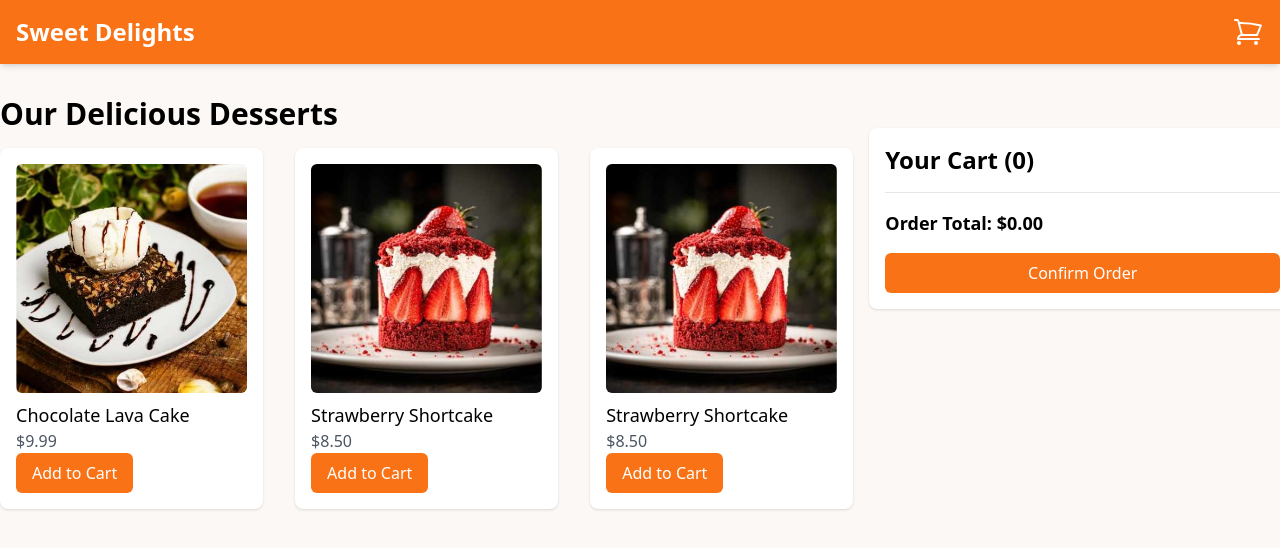
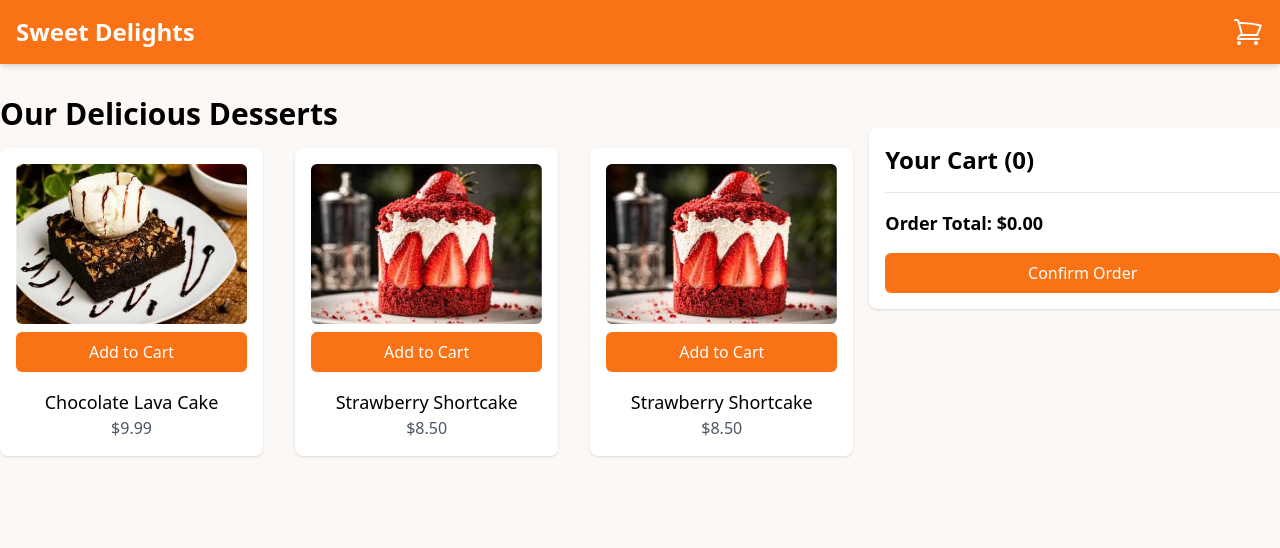
Before and after one commit to delfinjfb/product-list-cart-fem, a React (Create React App) app: page / in a window 1280 px wide. Shown: the top 548 px of the page. Built offline with nearby package versions, Linux system fonts and the light colour scheme.

Commit message:
AddToCartButton

```diff
--- /dev/null
+++ b/src/components/AddToCartButton.jsx
@@ -0,0 +1,15 @@
+// src/components/AddToCartButton.jsx
+import React from "react";
+
+const AddToCartButton = ({ onAddToCart }) => {
+  return (
+    <button
+      onClick={onAddToCart}
+      className="bg-orange-500 text-white px-4 py-2 rounded-md hover:bg-orange-600 mt-2 w-full"
+    >
+      Add to Cart
+    </button>
+  );
+};
+
+export default AddToCartButton;
--- a/src/components/DessertItem.jsx
+++ b/src/components/DessertItem.jsx
@@ -1,20 +1,22 @@
 // src/components/DessertItem.jsx
-import React from 'react';
+import React from "react";
+import AddToCartButton from "./AddToCartButton.jsx";
 
-const DessertItem = ({ dessert, onAddToCart }) => {
-  return (
-    <div className="bg-white p-4 rounded-lg shadow">
-      <img src={dessert.image} alt={dessert.name} className="rounded-md" />
-      <h3 className="text-lg font-medium mt-2">{dessert.name}</h3>
-      <p className="text-gray-600">${dessert.price.toFixed(2)}</p>
-      <button
-        onClick={() => onAddToCart(dessert)}
-        className="bg-orange-500 text-white px-4 py-2 rounded-md hover:bg-orange-600"
-      >
-        Add to Cart
-      </button>
-    </div>
-  );
+const DessertItem = ({dessert, onAddToCart}) => {
+	return (
+		<div className="bg-white p-4 rounded-lg shadow flex flex-col items-center">
+			<img
+				src={dessert.image}
+				alt={dessert.name}
+				className="rounded-md w-full object-cover h-40"
+			/>
+			<AddToCartButton onAddToCart={() => onAddToCart(dessert)} />
+			<div className="mt-4 w-full text-center">
+				<h3 className="text-lg font-medium">{dessert.name}</h3>
+				<p className="text-gray-600">${dessert.price.toFixed(2)}</p>
+			</div>
+		</div>
+	);
 };
 
-export default DessertItem; // Make sure to export the component
+export default DessertItem;
```
